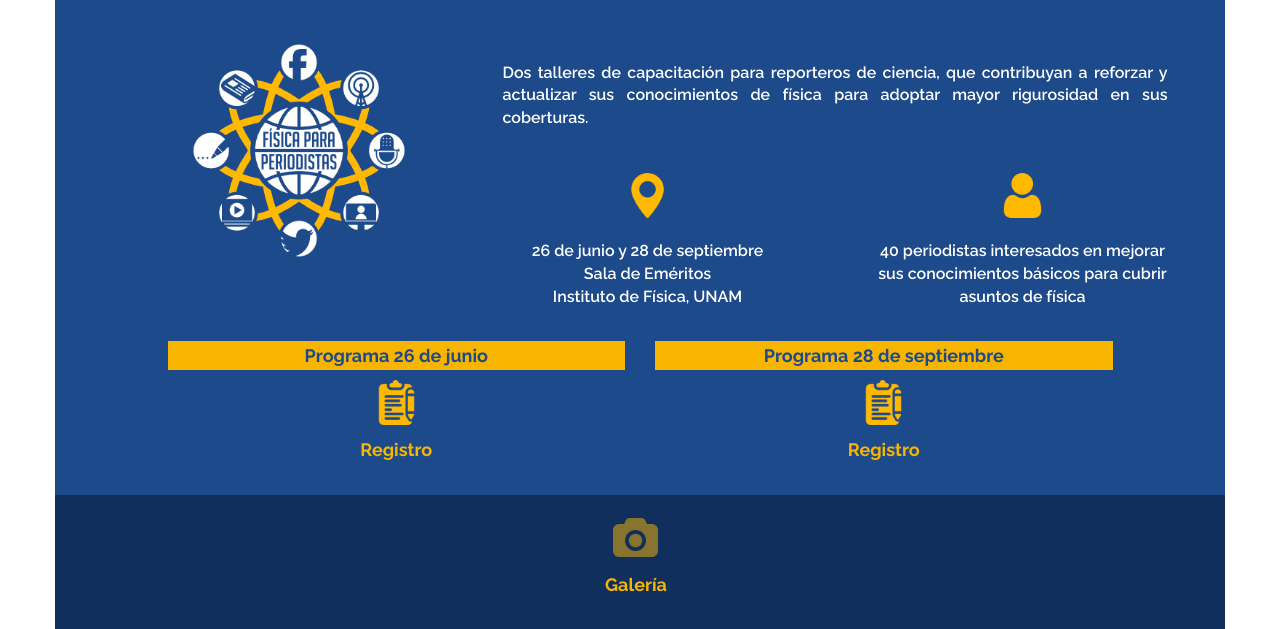
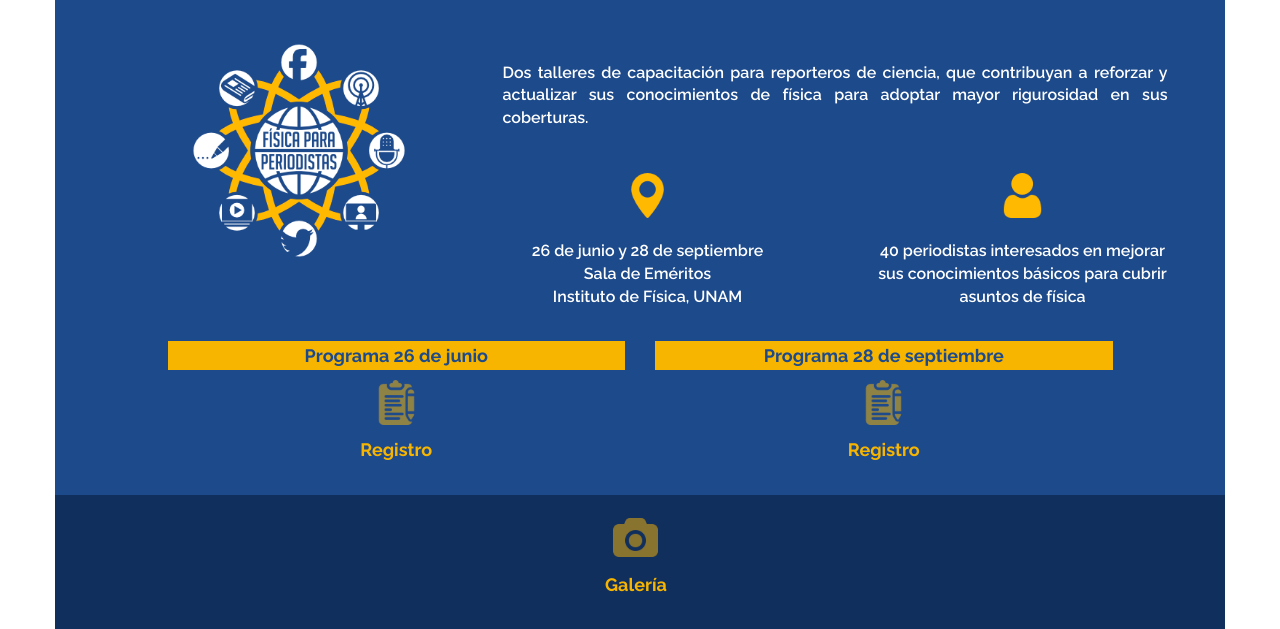
Before and after one commit to SusannahDiaz/Fisica-para-todos, a PHP site: page / in a window 1280 px wide. Shown: the part 5056-5685 px from the top of the page. Run offline with PHP 8.4, Linux system fonts and the light colour scheme; some libraries are stand-ins or nearby versions.

Commit message:
The icons opacity was added

```diff
--- a/structure/journalists.php
+++ b/structure/journalists.php
@@ -26,14 +26,14 @@
                             <div class="amarillo">
                                 <h4>Programa 26 de junio</h4>
                             </div>
-                            <img class="img-responsive img-center small" src="img/icon_registro_amarillo.png" alt="">
+                            <img class="img-responsive img-center small opacity" src="img/icon_registro_amarillo.png" alt="">
                             <h4>Registro</h4>
                         </div>
                         <div class="col-xs-12 col-md-6 text-center">
                             <div class="amarillo">
                                 <h4>Programa 28 de septiembre</h4>
                             </div>
-                            <img class="img-responsive img-center small" src="img/icon_registro_amarillo.png" alt="">
+                            <img class="img-responsive img-center small opacity" src="img/icon_registro_amarillo.png" alt="">
                             <h4>Registro</h4>
                         </div>
                     </div>
```
